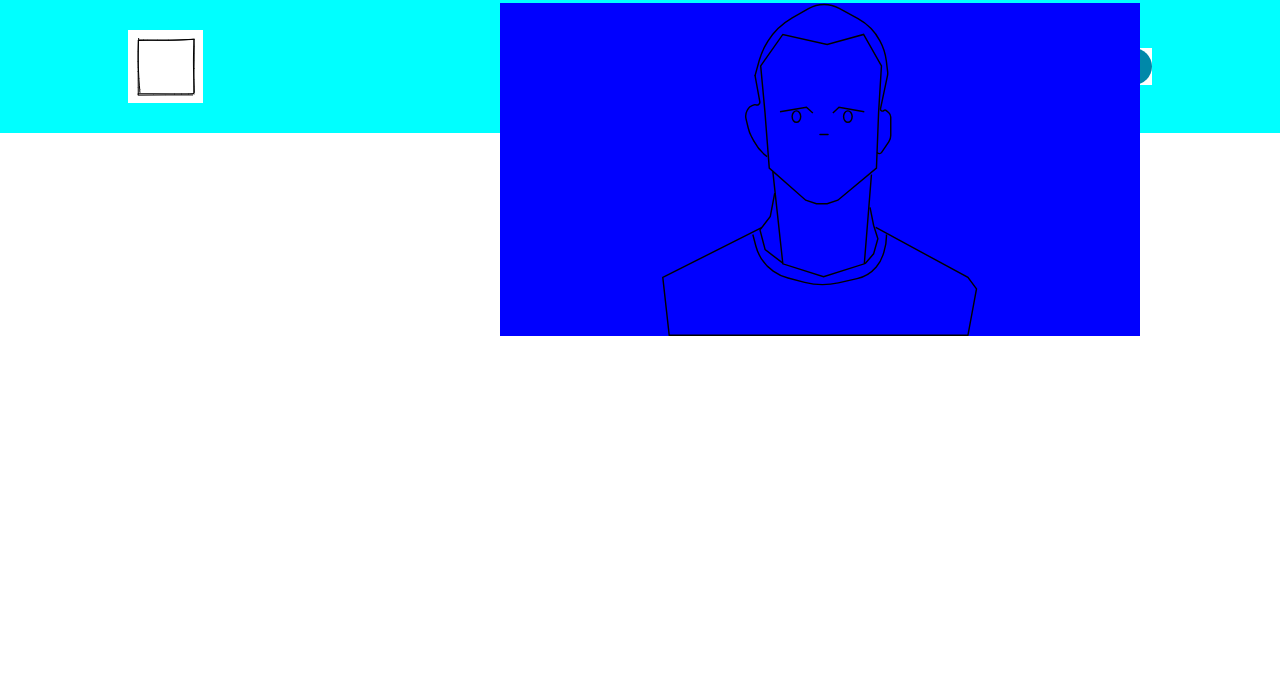
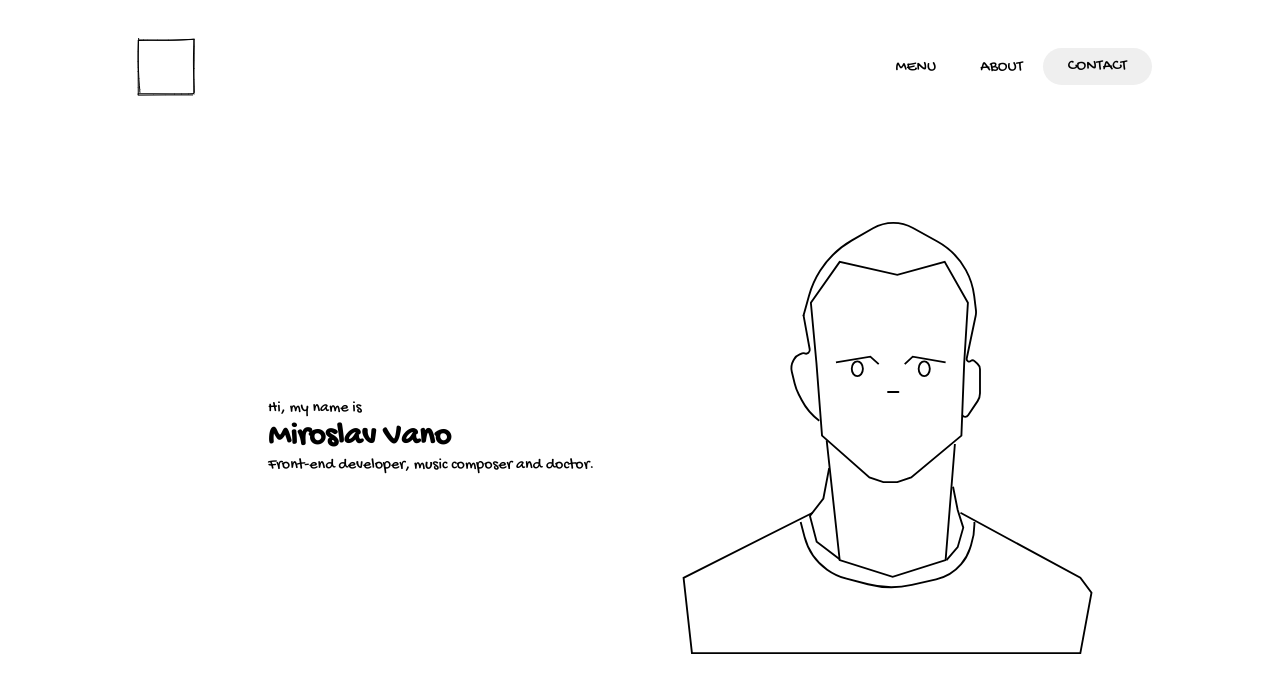
Before and after one commit to anadreth/dev-portfolio, a plain HTML site: page index.html in a window 1280 px wide. Drawn offline with Linux system fonts and the light colour scheme.

Commit message:
more adjustemnets on style

```diff
--- a/index.html
+++ b/index.html
@@ -27,7 +27,7 @@
                     <h1 class="headline_h1">Miroslav Vano</h1>
                     <p class="headline_p2">Front-end developer, music composer and doctor.</p>
                 </div>
-                <svg class="svg_profile" width="322" height="333" viewBox="0 0 222 233" fill="none" xmlns="http://www.w3.org/2000/svg">
+                <svg class="svg_profile" width="422" height="433" viewBox="0 0 222 233" fill="none" xmlns="http://www.w3.org/2000/svg">
                     <path d="M72.5 76.5L69.5 44L85 22L116 29L141.5 22L154 44L152 76.5L150.5 115.5L123.5 138L116 140.5H108.5L101 138L75.5 115.5L72.5 76.5Z" stroke="black"/>
                     <path d="M65.5 51L68.527 40.1028C69.8351 35.3936 71.8337 30.9042 74.4577 26.7807V26.7807C78.755 20.0278 84.6264 14.4182 91.5682 10.4331L102.934 3.90808C106.253 2.00265 110.014 1 113.841 1V1C117.553 1 121.204 1.94307 124.451 3.74071L137.59 11.0139C144.063 14.5971 149.381 19.9493 152.924 26.4444V26.4444C155.287 30.7754 156.805 35.5156 157.399 40.4131L158.316 47.9856C158.438 48.9884 158.394 50.0043 158.186 50.9927L153.347 73.9748C153.076 75.2657 154.603 76.16 155.596 75.2913V75.2913C156.113 74.8382 156.887 74.8382 157.404 75.2913L159.134 76.8048C160.002 77.5643 160.5 78.6616 160.5 79.8151V92.681C160.5 94.1931 160.052 95.6714 159.214 96.9296L154.117 104.574C153.366 105.701 151.697 105.661 151 104.5V104.5" stroke="black"/>
                     <path d="M65.5 50.5L68.8699 69.0343C69.1475 70.5612 67.6548 71.8081 66.2018 71.2632V71.2632C65.7493 71.0935 65.2507 71.0935 64.7982 71.2632L63.4926 71.7528C62.2073 72.2348 61.1383 73.1631 60.481 74.3682L60.0252 75.2039C59.0435 77.0036 58.7649 79.1037 59.2433 81.0971L60.7753 87.4805C61.2566 89.486 61.9811 91.4252 62.9326 93.255L64.5399 96.3459C66.8175 100.726 70.0505 104.538 74 107.5V107.5" stroke="black"/>
--- a/styles.css
+++ b/styles.css
@@ -7,7 +7,6 @@
     box-sizing: border-box; /*The CSS box-sizing property allows us to include the padding and border in an element's total width and height. */
     margin: 0;
     padding: 0;
-    background-color: white;
 }
 
 li, a, button {
@@ -19,7 +18,6 @@ li, a, button {
 }
 
 header {
-    background-color: aqua;
     display: flex;
     justify-content: flex-end; /* pushes L and R item to the edges */
     align-items: center;
@@ -35,56 +33,85 @@ header {
     list-style: none;
 }
 
+/* RESPONSIVE HEADER!!! CHANGE TO HAMBURGER*/
 .nav_links li {
+    visibility: hidden;
+    position:absolute;
+    padding: -2;
+    margin: 0;
+    width: 0;
+    height: 0;
+}
+
+@media (min-width: 440px) {
+    .nav_links li {
+        position: static;
+        width: auto;
+        height: auto;
+        visibility:visible;
         display: inline-block;
         padding: 0 20px;
     }
+}
+
 
 .nav_links li a {
     transition: all 0.3s ease 0s;
 }
 
 .nav_links li a:hover {
-    color: rgba(0, 136 , 169, 1);
+    color: rgba(63, 156 , 91, 1);
 }
 
 button {
     padding: 9px 25px;
-    background-color: rgba(0, 136 , 169, 1);
     border: none;
     border-radius: 50px;
     cursor: pointer;
     transition: all 0.3s ease 0s;
-    margin-left: 20px;
+
 }
 
 button:hover {
-    background-color: rgba(0, 136 , 169, 0.8);
+    background-color:  rgb(0, 0, 0, 0.8);
+    color: white;
 }
 
+.home-page {
+    text-align: center;
+    height: 35vw;
+    padding: 0 20px
+}
+    .div_headline{
+        font-family: GochiHand, sans-serif;
+        text-align: left;
+    }
+    .svg_profile {
+        background-color: transparent;
+        width: 100%;
+    }
+
+@media (min-width: 600px) {
     .home-page {
         display: flex;
         justify-content: space-between;
         align-items: center;
+        height: 35vw;
+        margin-top: 10vh;
+        padding: 0 20px
     }
         .div_headline{
+            display: inline-block;
+            font-family: GochiHand, sans-serif;
             text-align: left;
-        margin-left: 20%;
-        background-color: transparent;
+            padding-left: 20%;
             width: 50%;
-        display: inline;
-        z-index: -1;
 
         }
         .svg_profile {
-        position: absolute;
-        background-color: blue;
-        width:50%;
-        display: inline;
-        left: 500px;
-        z-index: 1;
+            display: inline-block;
+            background-color: transparent;
+            padding-right: 10%;
+            width: 50%;
         }
-
-    .div_headline, .svg_profile {
-
 }
```
Lines whose indentation alone changed are shown as unchanged.
